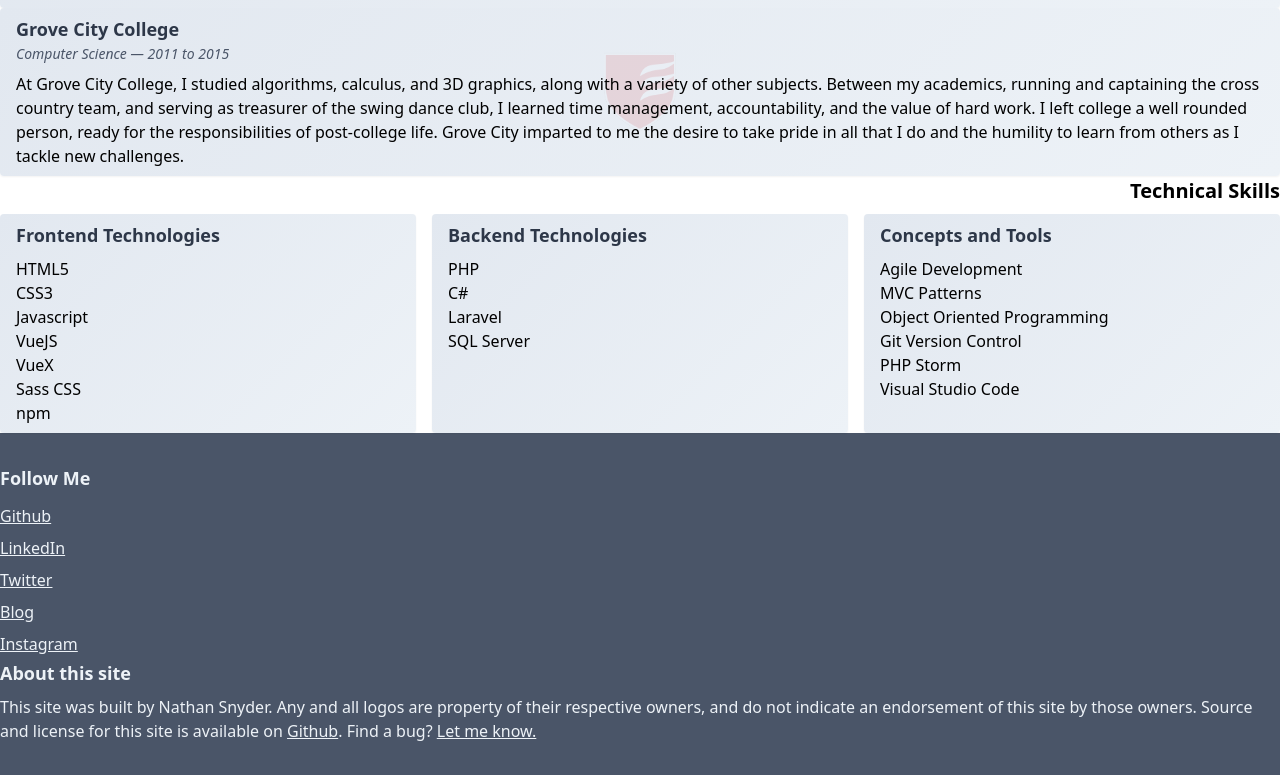
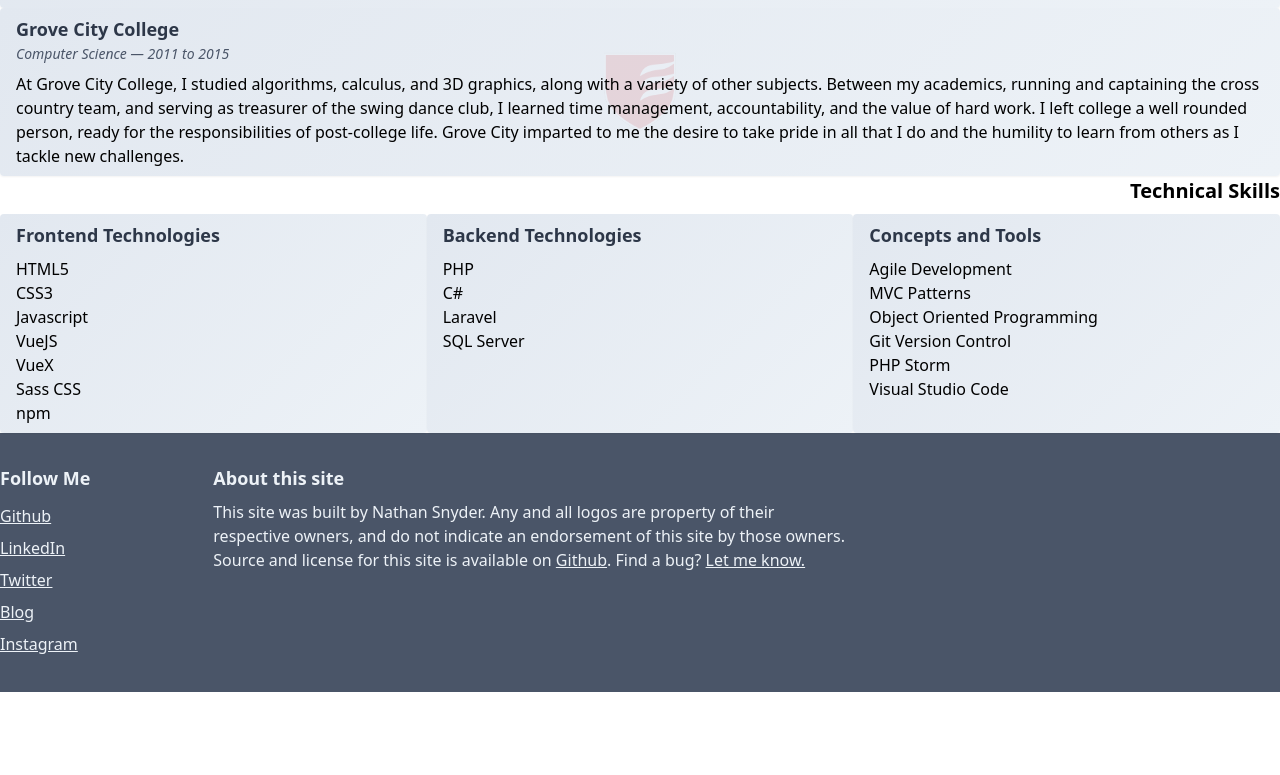
Before and after one commit to nsnyder/nsnyder.github.com, a Vue app: page / in a window 1280 px wide. Shown: the part 1118-1893 px from the top of the page. After the commit the page ends 1810 px from the top, so only its background shows below. Built offline with nearby package versions, Linux system fonts and the light colour scheme.

Commit message:
Tweak containers to work with existing grid
Setup some nested grids within the main grid

```diff
--- a/src/components/Footer.vue
+++ b/src/components/Footer.vue
@@ -1,6 +1,7 @@
 <template>
   <footer class="py-8 bg-gray-700 grid-cols-main">
-    <div class="col-span-1 grid-start-content">
+    <div class="grid grid-cols-6 gap">
+      <div>
         <h4 class="mb-2 text-lg font-bold">
           Follow Me
         </h4>
@@ -14,16 +15,17 @@
           </li>
         </ul>
       </div>
-    <div class="flex-grow-0 col-span-3">
+      <div class="col-span-3">
         <h4 class="mb-2 text-lg font-bold">
           About this site
         </h4>
         <div>
-        This site was built by Nathan Snyder. Any and all logos are property of
-        their respective owners, and do not indicate an endorsement of this site
-        by those owners. Source and license for this site is available on
+          This site was built by Nathan Snyder. Any and all logos are property
+          of their respective owners, and do not indicate an endorsement of this
+          site by those owners. Source and license for this site is available on
           <a :href="urls.githubSource" target="_blank">Github</a>. Find a bug?
           <a :href="'mailto:' + emailAddress">Let me know.</a>
+        </div>
       </div>
     </div>
   </footer>
--- a/src/components/Resume/TechnicalSkills.vue
+++ b/src/components/Resume/TechnicalSkills.vue
@@ -1,12 +1,12 @@
 <template>
-  <div class="grid-cols-main">
+  <div class="contents">
     <!-- TODO: Pick a great font for headings. -->
     <h2 class="pt-0 pb-2 text-xl font-bold lg:text-right grid-sidebar">
       Technical Skills
     </h2>
     <div
       ref="grid"
-      class="grid grid-cols-1 gap-4 md:grid-cols-2 lg:grid-cols-3"
+      class="grid grid-cols-1 gap md:grid-cols-2 lg:grid-cols-3 grid-content"
     >
       <div
         v-for="(entry, index) in technicalEntries"
--- a/src/styles/grid.css
+++ b/src/styles/grid.css
@@ -1,7 +1,7 @@
 :root {
   /* stylelint-disable-next-line length-zero-no-unit */
-  --grid-gutter: 0rem;
-  --grid-gaps: 1rem;
+  --grid-gap-x: 0rem;
+  --grid-gap-y: 1rem;
   --grid-padding: 0.5rem;
   --screen-xl: 1280px;
 }
@@ -18,37 +18,40 @@
   grid-row: social;
 }
 
+.contents {
+  display: contents;
+}
+
+.gap {
+  gap: var(--grid-gap-y) var(--grid-gap-x);
+}
+
 .grid-cols-main {
   @apply grid;
 
   grid-template-columns:
-    [full-start] calc(var(--grid-gaps) - var(--grid-gutter))
+    [full-start] calc(var(--grid-gap-y) - var(--grid-gap-x))
     [content-start] repeat(6, 1fr) [content-end]
-    calc(var(--grid-gaps) - var(--grid-gutter)) [full-end];
-  gap: var(--grid-gaps) var(--grid-gutter);
+    calc(var(--grid-gap-y) - var(--grid-gap-x)) [full-end];
+  gap: var(--grid-gap-y) var(--grid-gap-x);
 }
 
 .grid-cols-main > * {
   grid-column: content / content-end;
 }
 
-/* TODO: Fix this so !important isn't necessary. */
-.grid-start-content {
-  grid-column-start: content !important;
-}
-
 @screen lg {
   :root {
-    --grid-gutter: 1rem;
-    --grid-gaps: 2rem;
+    --grid-gap-x: 1rem;
+    --grid-gap-y: 2rem;
   }
 
   .grid-cols-main {
     grid-template-columns:
-      [full-start] calc(var(--grid-gaps) - var(--grid-gutter))
+      [full-start] calc(var(--grid-gap-y) - var(--grid-gap-x))
       [sidebar-start] 12rem [sidebar-end content-start]
       repeat(6, 1fr) [content-end right-start]
-      minmax(calc(var(--grid-gaps) - var(--grid-gutter)), calc(100vw - var(--screen-xl)))
+      minmax(calc(var(--grid-gap-y) - var(--grid-gap-x)), calc(100vw - var(--screen-xl)))
       [right-end full-end];
   }
 
@@ -60,8 +63,8 @@
     grid-column: sidebar;
   }
 
-  .grid-to-content {
-    grid-column: full / sidebar;
+  .grid-content {
+    grid-column: content / content-end;
   }
 }
 
@@ -85,7 +88,7 @@
     min-content [about-end]
     1fr
     [social-start] min-content [social-end full-end];
-  gap: 0 var(--grid-gutter);
+  gap: 0 var(--grid-gap-x);
 }
 
 .header-full-height {
```
Lines whose indentation alone changed are shown as unchanged.
